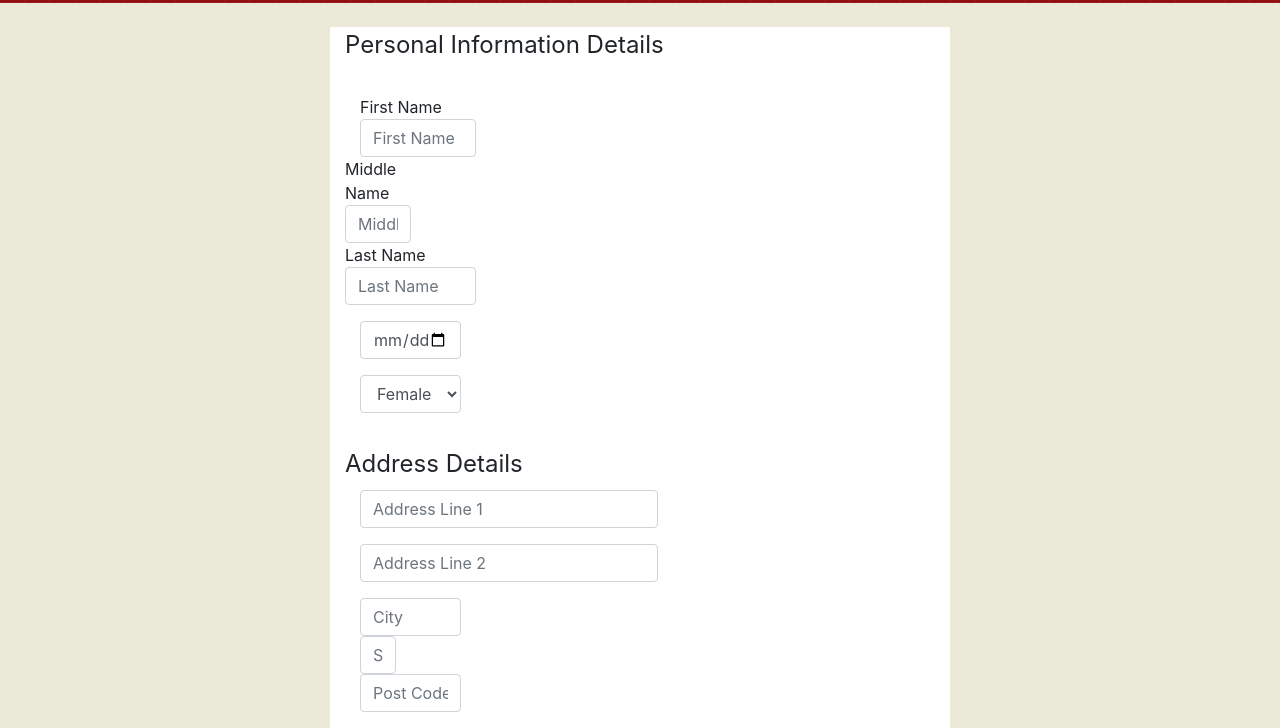
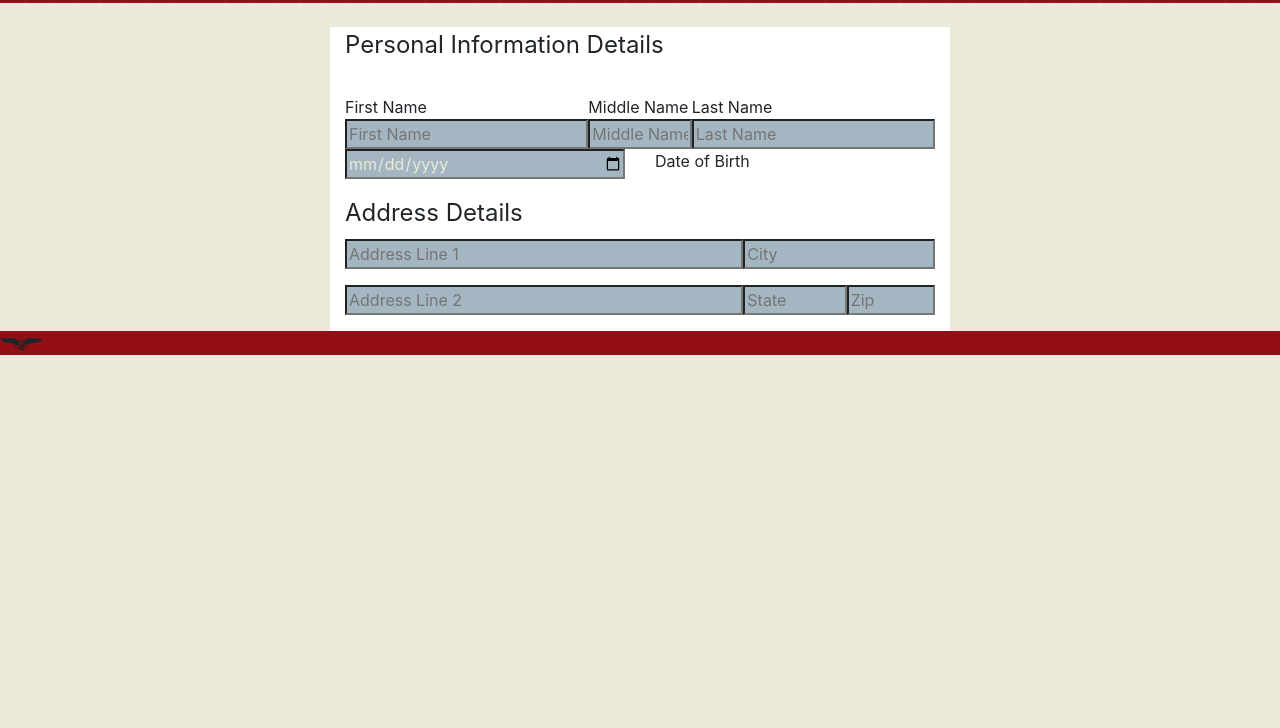
Before and after one commit to wesleykruger/Couch-Poll-tato, a plain HTML site: page Profile.html in a window 1280 px wide. Shown: the part 150-878 px from the top of the page. After the commit the page ends 800 px from the top, so only its background shows below. Drawn offline with nearby package versions, Linux system fonts and the light colour scheme.

Commit message:
register edit

```diff
--- a/Profile.html
+++ b/Profile.html
@@ -10,10 +10,12 @@
   <meta name="viewport" content="width = device-width, initial-scale = 1">
   <title>Couch Poll-Tato Registration</title>
   <link rel="stylesheet" href="assets/css/reset.css">
-  <link rel="stylesheet" href="https://stackpath.bootstrapcdn.com/bootstrap/4.1.3/css/bootstrap.min.css" integrity="sha384-MCw98/SFnGE8fJT3GXwEOngsV7Zt27NXFoaoApmYm81iuXoPkFOJwJ8ERdknLPMO" crossorigin="anonymous">
+  <link rel="stylesheet" href="https://stackpath.bootstrapcdn.com/bootstrap/4.1.3/css/bootstrap.min.css" integrity="sha384-MCw98/SFnGE8fJT3GXwEOngsV7Zt27NXFoaoApmYm81iuXoPkFOJwJ8ERdknLPMO"
+    crossorigin="anonymous">
   <link href="https://fonts.googleapis.com/css?family=Quicksand" rel="stylesheet">
   <!-- link to my own custom stylesheet style.css  -->
   <link rel="stylesheet" href="assets/css/style.css">
+  <link rel="stylesheet" href="assets/css/regist.css">
 
   <style>
     .jumbotron{
@@ -34,9 +36,7 @@
 
 
 
-.titleWeb {
-  font-family: "font-image";
-}
+
 
 
 
@@ -68,7 +68,7 @@
   <br>
 
   <section class="container registration">
-    <div class="col-md-8 col-md-offset-1 form">
+    <div class="col-md-offset-1 form">
       <form class="form-horizontal" role="form">
         <fieldset>
           <br>
@@ -77,71 +77,66 @@
 
           <!-- Text input-->
           <div class="form-group">
-            <div class="col-sm-4 right-padding">
-              <label class="no-margin">First Name</label>
-              <input type="text" name="fistName" placeholder="First Name" class="form-control">
+            <div class="row">
+              <div class="col-sm-5 right-padding">
+                <label class="labelReg">First Name</label>
+                <input type="text" name="fistName" placeholder="First Name" class="inputReg">
               </div>
               <div class="col-sm-2 no-padding">
-              <label class="no-margin">Middle Name</label>
-              <input type="text" name="middleName" placeholder="Middle Name" class="form-control">
+                <label class="labelReg">Middle Name</label>
+                <input type="text" name="middleName" placeholder="Middle Name" class="inputReg">
               </div>
-            <div class="col-sm-4 no-padding">
-              <label class="no-margin">Last Name</label>
-              <input type="text" name="lastName" placeholder="Last Name" class="form-control">
+              <div class="col-sm-5 left-padding">
+                <label class="labelReg">Last Name</label>
+                <input type="text" name="lastName" placeholder="Last Name" class="inputReg">
+              </div>
+            </div>
+            <div class="row">
+            <div class="col-sm-6">
+                <input type="date" placeholder="Date Of Birth" class="inputReg">
+            </div>
+            <div class="col-sm-6">Date of Birth</div>
             </div>
           </div>
 
           <!-- Text input-->
-          <div class="form-group">
-            <div class="col-sm-4">
-              <input type="date" placeholder="Date Of Birth" class="form-control">
-            </div>
-          </div>
-
-          <!-- Text input-->
-          <div class="form-group">
-            <div class="col-sm-4">
-              <select type="gender" placeholder="Gender" class="form-control">
-                <option value="female">Female</option>
-                <option value="male">Male</option>
-              </select>
-            </div>
-          </div>
-          <div class="form-group">
-            <div class="col-sm-4">
-
-            </div>
-          </div>
 
           <!-- Address Section -->
           <!-- Form Name -->
           <legend>Address Details</legend>
           <!-- Text input-->
           <div class="form-group">
-            <div class="col-sm-10">
-              <input type="text" name="addressLine1" placeholder="Address Line 1" class="form-control">
+            <div class="row">
+            <div class="col-sm-8 right-padding">
+              <input type="text" name="addressLine1" placeholder="Address Line 1" class="inputReg">
+            </div>
+
+          <div class="col-sm-4 left-padding">
+            <input type="text" name="city" placeholder="City" class="inputReg">
+          </div>
         </div>
         </div>
           <!-- Text input-->
           <div class="form-group">
-            <div class="col-sm-10">
-              <input type="text" name="addressLine2" placeholder="Address Line 2" class="form-control">
+            <div class="row">
+            <div class="col-sm-8 right-padding">
+              <input type="text" name="addressLine2" placeholder="Address Line 2" class="inputReg">
+            </div>
+            <div class="col-sm-2 no-padding">
+                <input type="state" name="state" placeholder="State" class="inputReg">
+              </div>
+              <div class="col-sm-2 left-padding">
+                <input type="text" name="postalCode" placeholder="Zip" class="inputReg">
+              </div>
             </div>
           </div>
           <!-- Text input-->
-          <div class="form-group">
-            <div class="col-sm-4">
-              <input type="text" name="city" placeholder="City" class="form-control">
-            </div>
-            <div class="col-sm-2">
-              <input type="text" name="state" placeholder="State" class="form-control">
-            </div>
-            <div class="col-sm-4">
-              <input type="text" name="postalCode" placeholder="Post Code" class="form-control">
-            </div>
-          </div>
         </fieldset>
       </form>
     </div>
   </section>
+  <footer class="footer">
+    <div class="titleWeb">a</div>
+  </footer>
+
 </body>
--- /dev/null
+++ b/assets/css/regist.css
@@ -0,0 +1,30 @@
+.registration{
+    background-color: white;
+    max-width: 620px;
+  }
+
+  .inputReg{
+      width: 100%;
+      background-color:rgb(164, 182, 193);
+      color:  rgb(235, 234, 217);
+
+  }
+
+  .form {
+    margin:0;
+    padding:0;
+  }
+
+  .no-padding {
+    padding:0;
+  }
+
+  .right-padding {
+    padding-right:0;
+  }
+  .left-padding {
+    padding-left:0;
+  }
+  .labelReg{
+    margin:0
+  }
--- a/assets/css/style.css
+++ b/assets/css/style.css
@@ -116,29 +116,8 @@ padding-left: 5px;
 }
 
 }
-/*  registrattion */
 
-.registration{
-  background-color: white;
-  max-width: 620px;
-}
-
-.form {
-  margin:0;
-  padding:0;
-}
-
-.no-padding {
-  padding:0;
-}
-
-.right-padding {
-  padding-right:0;
-}
-
-.no-margin{
-  margin:0;
-}
+/* Background */
 
 body {
   background-color: rgb(235, 234, 217);
@@ -147,6 +126,20 @@ body {
   margin: 0 auto;
   padding: 0;
 }
+
+/* footer */
+.titleWeb {
+  font-family: "font-image";
+}
+
+.footer {
+  background-color: rgb(148,15,21);
+max-width: 100%;
+max-height: 30px;
+align-content: center;
+
+}
+
 /*  background-image: url("../images/Couch-PollTato.png");
   background-size: 15%;
   background-repeat: no-repeat;
```
Lines whose indentation alone changed are shown as unchanged.
